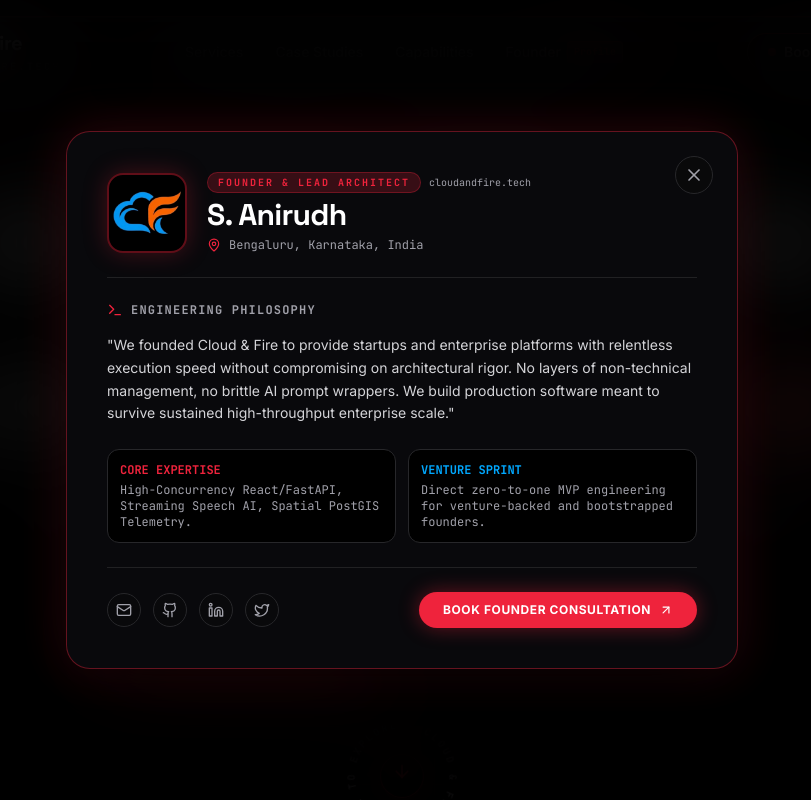
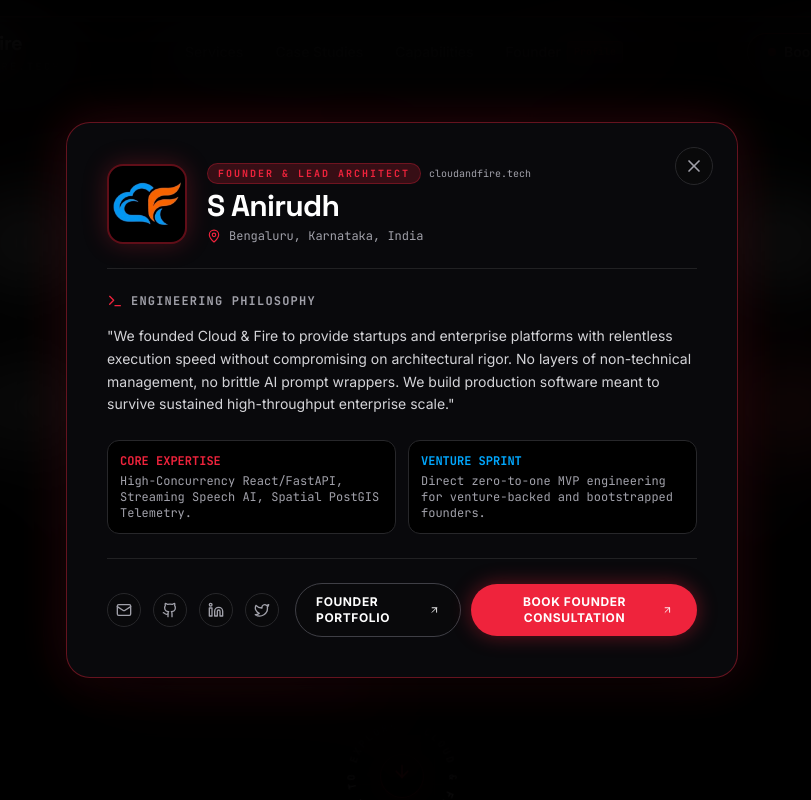
Before and after one commit to Anirudh-888/CloudandFire, a React (Vite) app: page / in a window 1280 px wide. Both pictures are taken after a click on the button "Founder Profile". Shown: the top 800 px of the page, without its empty margins (238-1049 px from the left). Built offline with nearby package versions, Linux system fonts and the light colour scheme.

Commit message:
Added the code for linking the newly made portfolio and fixed the broken links

```diff
--- a/src/components/FounderModal.jsx
+++ b/src/components/FounderModal.jsx
@@ -1,6 +1,5 @@
 import React from 'react';
-import { X, ArrowUpRight, Github, Linkedin, Twitter, MapPin, Terminal, Award, ShieldCheck, Mail } from 'lucide-react';
-import { Logo } from './Logo';
+import { X, ArrowUpRight, Github, Linkedin, Twitter, MapPin, Terminal, Mail } from 'lucide-react';
 
 export const FounderModal = ({ isOpen, onClose, onBookConsultation }) => {
   if (!isOpen) return null;
@@ -48,7 +47,7 @@ export const FounderModal = ({ isOpen, onClose, onBookConsultation }) => {
             </div>
 
             <h3 className="text-2xl sm:text-3xl font-bold font-display text-white tracking-tight">
-              S. Anirudh
+              S Anirudh
             </h3>
 
             <div className="text-xs font-mono text-zinc-400 flex items-center gap-2 mt-1">
@@ -66,7 +65,7 @@ export const FounderModal = ({ isOpen, onClose, onBookConsultation }) => {
           </div>
 
           <p className="text-sm text-zinc-300 leading-relaxed font-normal">
-            "We founded Cloud & Fire to provide startups and enterprise platforms with relentless execution speed without compromising on architectural rigor. No layers of non-technical management, no brittle AI prompt wrappers. We build production software meant to survive sustained high-throughput enterprise scale."
+            "We founded Cloud &amp; Fire to provide startups and enterprise platforms with relentless execution speed without compromising on architectural rigor. No layers of non-technical management, no brittle AI prompt wrappers. We build production software meant to survive sustained high-throughput enterprise scale."
           </p>
 
           <div className="grid grid-cols-1 sm:grid-cols-2 gap-3 pt-2 text-xs font-mono">
@@ -82,18 +81,18 @@ export const FounderModal = ({ isOpen, onClose, onBookConsultation }) => {
           </div>
         </div>
 
-        {/* Social Links & Direct Action */}
+        {/* Social Links & Direct Actions */}
         <div className="pt-6 border-t border-zinc-800/80 flex flex-col sm:flex-row items-center justify-between gap-4">
           <div className="flex items-center gap-3">
             <a
-              href="mailto:contact@cloudandfire.tech"
+              href="mailto:anirudh@cloudandfire.tech"
               className="p-2 rounded-full border border-zinc-800 bg-zinc-950 text-zinc-400 hover:text-white hover:border-rednoir transition-colors"
               title="Direct Email"
             >
               <Mail className="w-4 h-4" />
             </a>
             <a
-              href="https://github.com"
+              href="https://github.com/Anirudh-888"
               target="_blank"
               rel="noopener noreferrer"
               className="p-2 rounded-full border border-zinc-800 bg-zinc-950 text-zinc-400 hover:text-white hover:border-rednoir transition-colors"
@@ -102,7 +101,7 @@ export const FounderModal = ({ isOpen, onClose, onBookConsultation }) => {
               <Github className="w-4 h-4" />
             </a>
             <a
-              href="https://linkedin.com"
+              href="https://linkedin.com/sanipeidatech"
               target="_blank"
               rel="noopener noreferrer"
               className="p-2 rounded-full border border-zinc-800 bg-zinc-950 text-zinc-400 hover:text-white hover:border-rednoir transition-colors"
@@ -121,6 +120,17 @@ export const FounderModal = ({ isOpen, onClose, onBookConsultation }) => {
             </a>
           </div>
 
+          <div className="flex flex-col sm:flex-row items-center gap-2.5 w-full sm:w-auto">
+            <a
+              href="https://anirudh.cloudandfire.tech"
+              target="_blank"
+              rel="noopener noreferrer"
+              className="w-full sm:w-auto px-5 py-2.5 rounded-full border border-zinc-700 bg-zinc-950 hover:border-white text-white font-bold text-xs uppercase tracking-wider transition-all flex items-center justify-center gap-1.5"
+            >
+              <span>Founder Portfolio</span>
+              <ArrowUpRight className="w-3.5 h-3.5" />
+            </a>
+
             <button
               onClick={() => {
                 onClose();
@@ -132,6 +142,7 @@ export const FounderModal = ({ isOpen, onClose, onBookConsultation }) => {
               <ArrowUpRight className="w-3.5 h-3.5" />
             </button>
           </div>
+        </div>
 
       </div>
 
```
Lines whose indentation alone changed are shown as unchanged.
